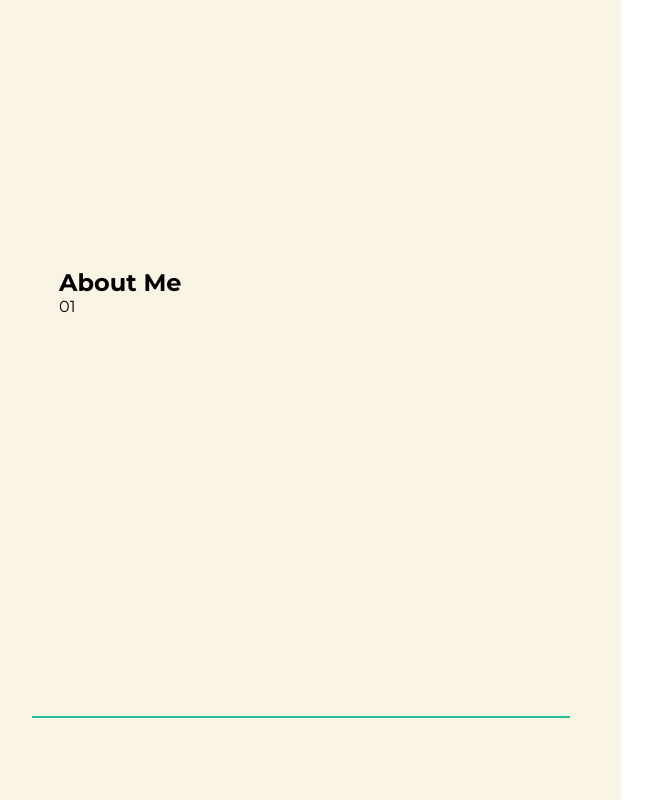
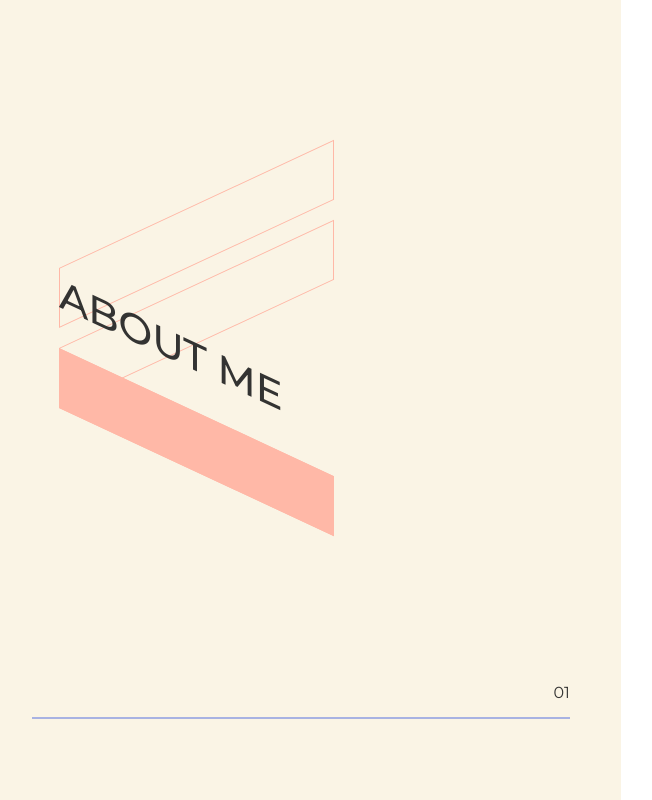
Before and after one commit to jonrob08/portfolio-v2, a website built with Vite: page portfolio/index.html in a window 1280 px wide. Shown: the part 4640-5440 px from the top of the page, without its empty margins (19-671 px from the left). Built offline with nearby package versions, Linux system fonts and the light colour scheme.

Commit message:
chore: done adding sections for now, going to work on scrolling using a scroll trigger

```diff
--- a/portfolio/style.css
+++ b/portfolio/style.css
@@ -72,7 +72,7 @@ html, body{
 .section-intro-wrapper{
   position: relative;
   padding: 20% 5%;
-  border-bottom: 2px solid var(--secondary-green);
+  border-bottom: 2px solid var(--primary-blue);
   padding-bottom: 400px;
 }
 
@@ -93,6 +93,58 @@ html, body{
   margin-top: 18px;
   font-size: 16px;
 }
+
+/* Section Flair */
+.section-title {
+  position: relative;
+  color: var(--text-black)
+}
+
+.section-title-text{
+  position: relative;
+  display: block;
+  font-size: 40px;
+  font-weight: 500;
+  transform-origin: left;
+  transform: skewY(25deg);
+  z-index: 5;
+  text-transform: uppercase;
+}
+
+.uno,
+.dos,
+.tres {
+  position: absolute;
+  display: block;
+  width: 100%;
+  max-width: 275px;
+  height: 60px;
+  border: 1px solid var(--primary-red);
+  transform-origin: left;
+  transform: skewY(-25deg);
+}
+
+.uno {
+  top: 0px;
+}
+
+.dos {
+  top: 80px;
+}
+
+.tres {
+  top: 80px;
+  transform: skewY(25deg);
+  background-color: var(--primary-red);
+}
+
+.section-number{
+  position: absolute;
+  bottom: 15px;
+  right: 0;
+  color: var(--text-black);
+}
+
 
 /* -------------------- Hero Section -------------------- */
 
```
